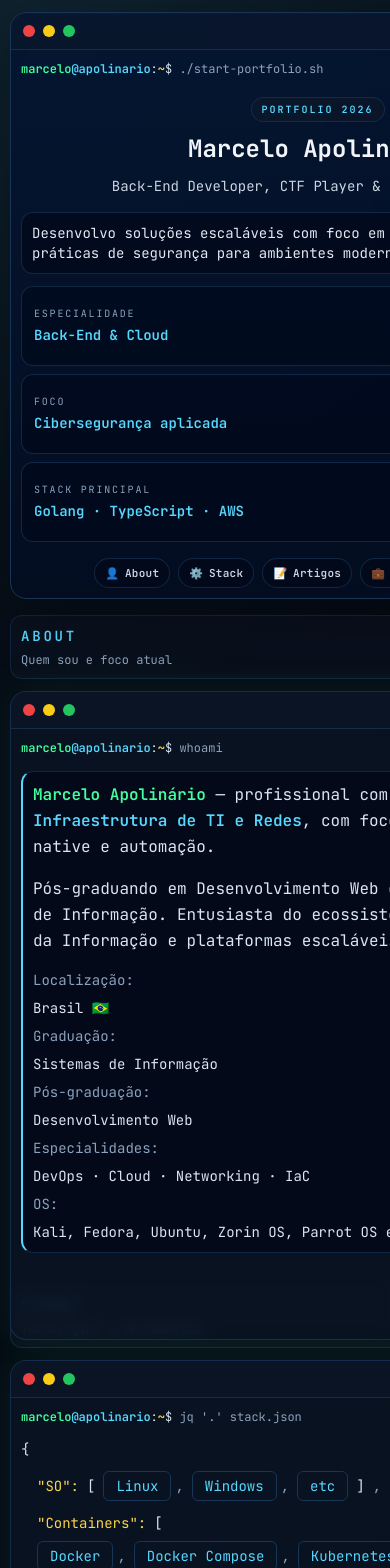
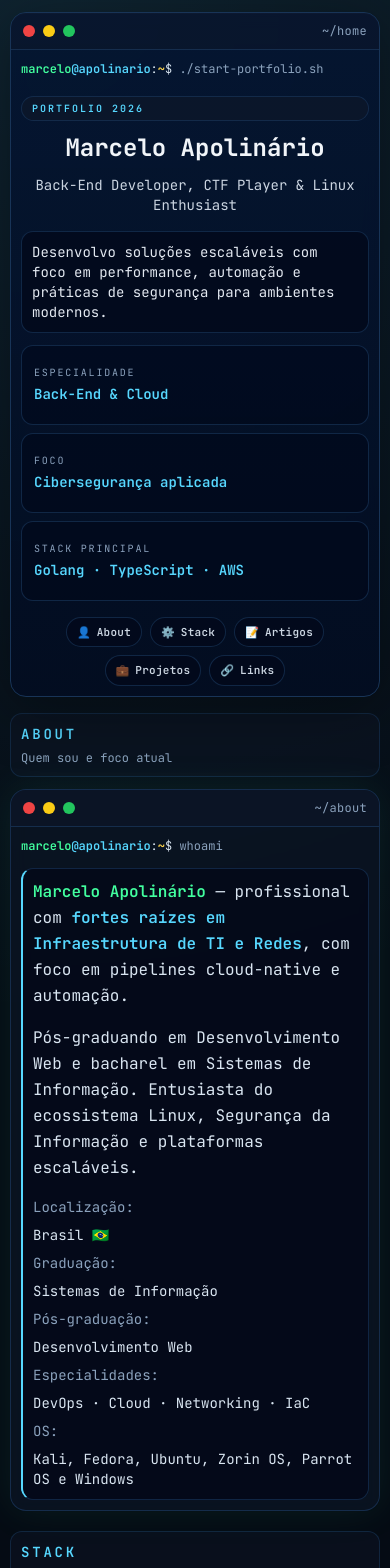
Before and after one commit to apolinario0x21/sturdy-parakeet, a Next.js app: page / in a window 390 px wide. Shown: the top 1568 px of the page. Built offline with nearby package versions, Linux system fonts and the light colour scheme.

Commit message:
Refatora layout responsivo com grid e flex

```diff
--- a/app/page.tsx
+++ b/app/page.tsx
@@ -1,6 +1,7 @@
 import { Articles } from '@/components/sections/Articles';
 import { About } from '@/components/sections/About';
 import { Hero } from '@/components/sections/Hero';
+import { Links } from '@/components/sections/Links';
 import { Projects } from '@/components/sections/Projects';
 import { Stack } from '@/components/sections/Stack';
 
@@ -8,17 +9,18 @@ const sectionItems = [
   { id: 'about', label: 'About', subtitle: 'Quem sou e foco atual', component: <About /> },
   { id: 'stack', label: 'Stack', subtitle: 'Tecnologias e ferramentas', component: <Stack /> },
   { id: 'artigos', label: 'Artigos', subtitle: 'Notas e conteúdos técnicos', component: <Articles /> },
-  { id: 'projetos', label: 'Projetos', subtitle: 'Experiências práticas', component: <Projects /> }
+  { id: 'projetos', label: 'Projetos', subtitle: 'Experiências práticas', component: <Projects /> },
+  { id: 'links', label: 'Links', subtitle: 'Contatos e presença online', component: <Links /> }
 ] as const;
 
 export default function HomePage() {
   return (
-    <main className="mx-auto grid min-h-screen w-full max-w-6xl gap-4 overflow-x-hidden px-2.5 py-3 sm:gap-6 sm:px-4 sm:py-6 lg:px-8">
+    <main className="mx-auto grid min-h-screen w-full max-w-6xl grid-cols-1 gap-4 px-2.5 py-3 sm:gap-6 sm:px-4 sm:py-6 lg:px-8">
       <Hero />
 
-      <div className="grid gap-5 sm:gap-7">
+      <div className="grid grid-cols-1 gap-5 sm:gap-7">
         {sectionItems.map((item) => (
-          <section key={item.id} id={item.id} className="scroll-mt-6 space-y-3 sm:scroll-mt-8">
+          <section key={item.id} id={item.id} className="grid grid-cols-1 gap-3 scroll-mt-6 sm:scroll-mt-8">
             <header className="section-header">
               <h2 className="text-sm font-semibold uppercase tracking-[0.2em] text-term-cyan">{item.label}</h2>
               <p className="w-full text-xs text-term-mute sm:w-auto">{item.subtitle}</p>
--- a/components/TerminalWindow.tsx
+++ b/components/TerminalWindow.tsx
@@ -8,7 +8,7 @@ type TerminalWindowProps = {
 
 export function TerminalWindow({ title, children, className }: TerminalWindowProps) {
   return (
-    <section className={`terminal-card min-w-0 overflow-hidden ${className ?? ''}`}>
+    <section className={`terminal-card grid min-w-0 grid-cols-1 overflow-hidden ${className ?? ''}`}>
       <header className="flex items-center justify-between gap-3 border-b border-term-border/80 bg-slate-900/50 px-3 py-2.5 text-xs text-term-mute sm:px-4">
         <div className="flex items-center gap-2">
           <span className="h-3 w-3 rounded-full bg-red-500" />
@@ -17,7 +17,7 @@ export function TerminalWindow({ title, children, className }: TerminalWindowPro
         </div>
         <p className="truncate font-mono tracking-wide text-term-mute">{title}</p>
       </header>
-      <div className="flex min-w-0 flex-1 flex-col space-y-3 p-2.5 sm:space-y-5 sm:p-5">{children}</div>
+      <div className="flex min-w-0 flex-col gap-3 p-2.5 sm:gap-5 sm:p-5">{children}</div>
     </section>
   );
 }
--- a/components/sections/Hero.tsx
+++ b/components/sections/Hero.tsx
@@ -17,35 +17,37 @@ const highlights = [
 
 export function Hero() {
   return (
-    <header className="w-full">
+    <header className="grid w-full grid-cols-1">
       <TerminalWindow
         title="~/home"
-        className="hero-panel flex w-full flex-col border-term-border"
+        className="hero-panel grid w-full grid-cols-1 border-term-border"
       >
-        <div className="grid h-full w-full flex-1 grid-rows-[auto_auto_1fr_auto] gap-4 sm:gap-6">
+        <div className="grid h-full w-full grid-cols-1 gap-4 sm:gap-6">
           <Prompt command="./start-portfolio.sh" />
 
-          <div className="space-y-3 text-center sm:space-y-4 sm:text-left">
+          <div className="flex min-w-0 flex-col gap-3 text-center sm:gap-4 sm:text-left">
             <p className="inline-flex rounded-full border border-term-border/70 bg-slate-900/70 px-2.5 py-1 text-[10px] font-semibold uppercase tracking-[0.2em] text-term-cyan sm:px-3 sm:text-xs sm:tracking-[0.24em]">
               Portfolio 2026
             </p>
-            <h1 className="text-2xl font-bold leading-tight text-slate-100 sm:text-4xl md:text-5xl">Marcelo Apolinário</h1>
+            <h1 className="break-words text-2xl font-bold leading-tight text-slate-100 sm:text-4xl md:text-5xl">
+              Marcelo Apolinário
+            </h1>
             <p className="text-sm text-slate-300 sm:text-xl md:text-2xl">
               Back-End Developer, CTF Player & Linux Enthusiast
             </p>
           </div>
 
-          <div className="grid items-stretch gap-3 sm:gap-4 lg:grid-cols-[minmax(0,1.35fr)_minmax(0,1fr)]">
+          <div className="grid grid-cols-1 items-stretch gap-3 sm:gap-4 lg:grid-cols-[minmax(0,1.35fr)_minmax(0,1fr)]">
             <p className="terminal-output flex h-full items-start text-sm text-slate-200 sm:text-base md:text-lg">
               Desenvolvo soluções escaláveis com foco em performance, automação e práticas de segurança para ambientes
               modernos.
             </p>
 
-            <ul className="grid h-full gap-2 sm:gap-3">
+            <ul className="grid h-full grid-cols-1 gap-2 sm:gap-3">
               {highlights.map((highlight) => (
                 <li
                   key={highlight.label}
-                  className="flex min-h-20 flex-col justify-center rounded-xl border border-term-border/70 bg-slate-950/45 p-3"
+                  className="flex min-h-20 min-w-0 flex-col justify-center rounded-xl border border-term-border/70 bg-slate-950/45 p-3"
                 >
                   <p className="text-[10px] uppercase tracking-[0.18em] text-term-mute sm:text-xs sm:tracking-[0.2em]">
                     {highlight.label}
@@ -56,7 +58,10 @@ export function Hero() {
             </ul>
           </div>
 
-          <nav className="flex flex-wrap items-center justify-center gap-2 sm:justify-start sm:gap-3" aria-label="Seções da página">
+          <nav
+            className="flex flex-wrap items-center justify-center gap-2 sm:justify-start sm:gap-3"
+            aria-label="Seções da página"
+          >
             {sectionLinks.map((section) => (
               <a
                 key={section.href}
```
